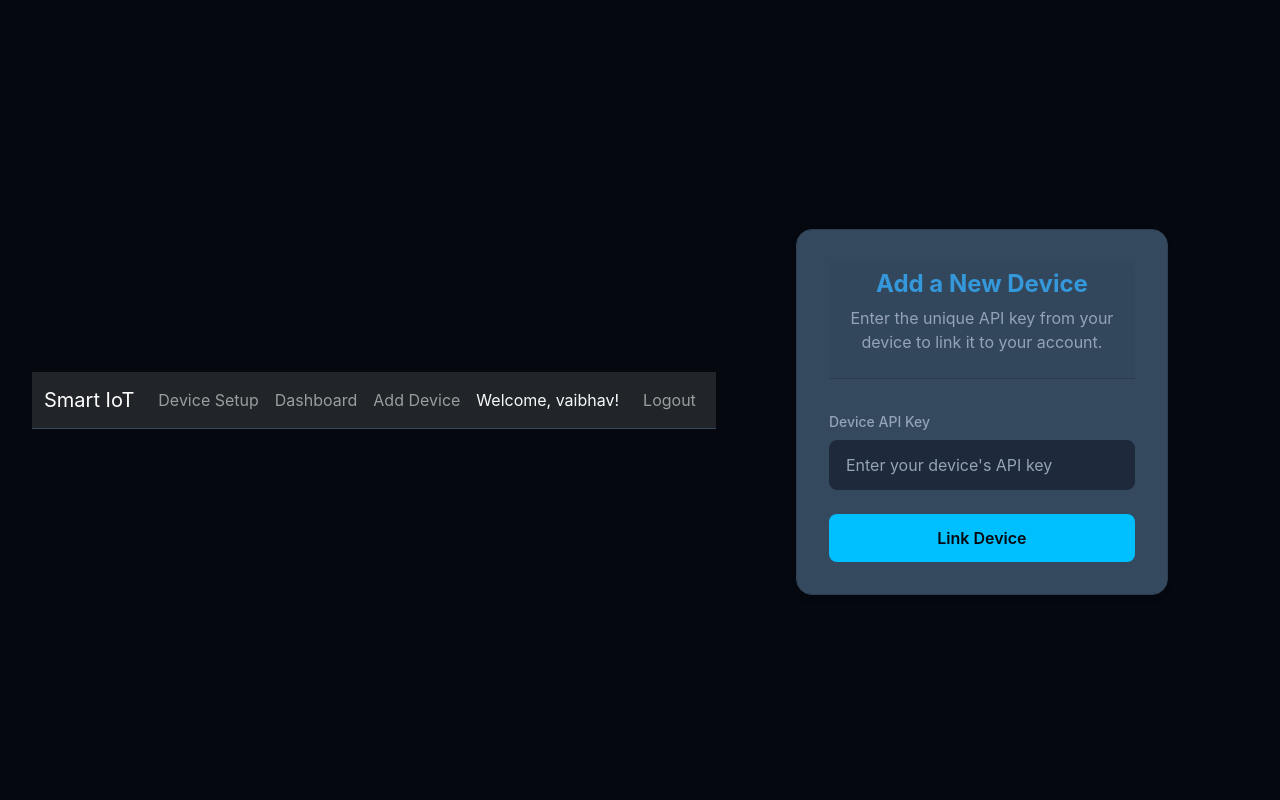
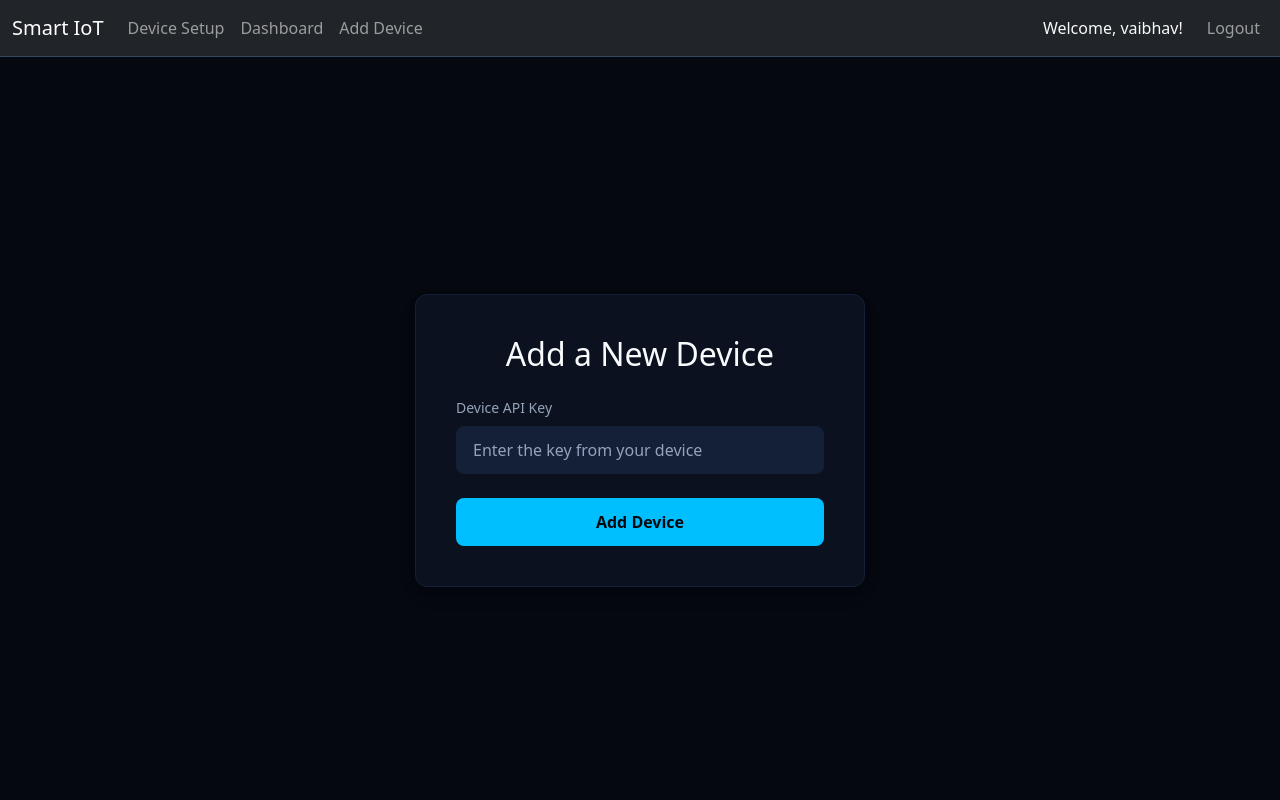
Before and after one commit to VEB4697/AI-Enengey-Monitering-System, a Django app: page /add-device/ in a window 1280 px wide. Run offline with Django 5.2, Linux system fonts and the light colour scheme; a user stored in the database is signed in; some libraries are stand-ins or nearby versions.

Commit message:
update add_device.html

```diff
--- a/iot_project/core/templates/core/add_device.html
+++ b/iot_project/core/templates/core/add_device.html
@@ -4,7 +4,7 @@
 {% block title %}Smart IoT - Add Device{% endblock %}
 
 {% block head_extra %}
-    <!-- Lucide Icons -->
+    <!-- Lucide Icons (still needed for other icons, but not for password toggle) -->
     <link href="https://cdnjs.cloudflare.com/ajax/libs/lucide/0.263.1/lucide.min.css" rel="stylesheet">
     <style>
         /* Your custom CSS from the sample, adapted and integrated */
@@ -26,165 +26,119 @@
             --accent: hsl(180, 100%, 50%); /* Cyan accent */
             --muted: hsl(222, 47%, 11%);
             --muted-foreground: hsl(215, 20.2%, 65.1%);
-            --border: hsl(217.2, 32.6%, 17.5%);
-            --input: hsl(217.2, 32.6%, 17.5%);
-            --ring: hsl(195, 100%, 50%);
-            --danger: hsl(0, 72%, 51%);
-            --success: hsl(142, 71%, 45%);
+            --border: hsl(222, 47%, 15%);
+            --input: hsl(222, 47%, 15%);
+            --ring: hsl(195, 100%, 50%); /* Primary accent for focus rings */
 
-            /* Typography */
-            --font-family: "Inter", sans-serif;
-            --text-sm: 0.875rem;
-            --text-base: 1rem;
-            --text-lg: 1.125rem;
-            --text-xl: 1.25rem;
-            --text-2xl: 1.5rem;
+            /* Dark theme specifics */
+            color-scheme: dark;
+            background-color: var(--background);
+            color: var(--foreground);
+            font-family: 'Inter', sans-serif;
         }
 
         body {
-            font-family: var(--font-family);
-            background-color: var(--background);
+            min-height: 100vh;
+            display: flex;
+            flex-direction: column;
+            background: var(--background);
             color: var(--foreground);
-            display: flex;
-            justify-content: center;
-            align-items: center;
-            min-height: 100vh;
-            padding: 2rem;
         }
 
         .container {
-            width: 100%;
-            max-width: 420px;
+            flex-grow: 1;
+            display: flex;
+            flex-direction: column;
+            justify-content: center;
+            align-items: center;
         }
 
-        .card {
+        .card-custom {
             background-color: var(--card);
-            color: var(--card-foreground);
-            border-radius: 1rem;
-            padding: 2rem;
-            box-shadow: 0 4px 6px rgba(0, 0, 0, 0.1);
             border: 1px solid var(--border);
+            border-radius: 12px;
+            box-shadow: 0 4px 6px rgba(0, 0, 0, 0.1), 0 10px 20px rgba(0, 0, 0, 0.05);
+            padding: 2.5rem;
+            width: 100%;
+            max-width: 450px;
         }
 
-        .card-header {
-            text-align: center;
-            margin-bottom: 2rem;
-        }
-
-        .card-title {
-            font-size: var(--text-2xl);
-            font-weight: 700;
-            color: var(--primary);
-            margin-bottom: 0.5rem;
-        }
-
-        .card-description {
-            font-size: var(--text-base);
-            color: var(--muted-foreground);
-        }
-
-        .form-group {
+        .form-group-custom {
             margin-bottom: 1.5rem;
         }
 
-        .input-label {
+        .label-custom {
             display: block;
-            font-size: var(--text-sm);
-            font-weight: 500;
+            font-size: 0.875rem;
+            color: var(--muted-foreground);
             margin-bottom: 0.5rem;
-            color: var(--muted-foreground);
         }
 
         .input-container-custom {
             position: relative;
-            background-color: var(--input);
-            border: 1px solid var(--border);
-            border-radius: 0.5rem;
-            transition: all 0.2s ease-in-out;
             display: flex;
             align-items: center;
-            overflow: hidden; /* Hide overflow of the circuit line effect */
-        }
-
-        .input-container-custom:focus-within {
-            box-shadow: 0 0 0 2px var(--ring);
-            transform: scale(1.02);
+            height: 48px;
+            background: var(--input);
+            border: 1px solid var(--border);
+            border-radius: 8px;
+            transition: all 0.2s ease-in-out;
         }
 
         .input-custom {
-            flex-grow: 1;
-            background-color: transparent;
-            color: var(--foreground);
-            font-size: var(--text-base);
+            width: 100%;
+            height: 100%;
             padding: 0.75rem 1rem;
+            background: transparent;
             border: none;
             outline: none;
-            width: 100%;
-            -webkit-appearance: none; /* Remove default styling on iOS */
+            color: var(--foreground);
+            font-size: 1rem;
+            border-radius: 8px;
         }
 
         .input-custom::placeholder {
             color: var(--muted-foreground);
         }
 
-        .button-primary {
-            display: flex;
-            justify-content: center;
-            align-items: center;
-            width: 100%;
-            padding: 0.75rem 1rem;
-            background-color: var(--primary);
-            color: var(--primary-foreground);
-            font-size: var(--text-base);
-            font-weight: 600;
-            border: none;
-            border-radius: 0.5rem;
-            cursor: pointer;
-            transition: background-color 0.2s ease-in-out, transform 0.1s ease-in-out;
+        .input-container-custom:focus-within {
+            box-shadow: 0 0 0 2px var(--ring);
         }
 
-        .button-primary:hover {
-            background-color: hsl(195, 100%, 40%);
-            transform: translateY(-2px);
+        .button-custom {
+            width: 100%;
+            padding: 0.75rem;
+            font-size: 1rem;
+            font-weight: 600;
+            text-align: center;
+            border: none;
+            border-radius: 8px;
+            cursor: pointer;
+            transition: all 0.2s ease-in-out;
+            background: var(--primary);
+            color: var(--primary-foreground);
         }
 
-        .button-primary:active {
-            transform: translateY(0);
+        .button-custom:hover {
+            background: hsl(195, 100%, 60%);
         }
 
-        /* Message styling */
-        .message-container {
-            margin-top: 1.5rem;
+        .text-center {
+            text-align: center;
         }
 
-        .message {
-            padding: 1rem;
-            margin-bottom: 0.5rem;
-            border-radius: 0.5rem;
-            font-size: var(--text-sm);
-            font-weight: 500;
+        .text-muted {
+            color: var(--muted-foreground);
         }
 
-        .message.success {
-            background-color: hsl(142, 71%, 20%);
-            color: var(--success);
-            border: 1px solid hsl(142, 71%, 35%);
-        }
-
-        .message.error, .message.warning {
-            background-color: hsl(0, 72%, 20%);
-            color: var(--danger);
-            border: 1px solid hsl(0, 72%, 35%);
-        }
-
-        /* Loading Spinner */
         .spinner {
-            border: 4px solid rgba(255, 255, 255, 0.3);
-            border-top: 4px solid var(--primary-foreground);
-            border-radius: 50%;
+            border: 4px solid rgba(255, 255, 255, 0.1);
             width: 24px;
             height: 24px;
-            animation: spin 1s linear infinite;
+            border-radius: 50%;
+            border-left-color: var(--foreground);
+            animation: spin 1s ease infinite;
+            display: none; /* Hidden by default */
         }
 
         @keyframes spin {
@@ -192,51 +146,49 @@
             100% { transform: rotate(360deg); }
         }
 
+        .message-container {
+            margin-bottom: 1rem;
+        }
+
+        .message {
+            padding: 1rem;
+            border-radius: 8px;
+            margin-bottom: 1rem;
+            font-weight: 500;
+        }
+
+        .message.success {
+            background-color: rgba(34, 197, 94, 0.2);
+            color: #22c55e;
+        }
+
+        .message.error {
+            background-color: rgba(239, 68, 68, 0.2);
+            color: #ef4444;
+        }
     </style>
 {% endblock %}
 
 {% block content %}
-<div class="container">
-    <div class="card">
-        <div class="card-header">
-            <h1 class="card-title">Add a New Device</h1>
-            <p class="card-description">Enter the unique API key from your device to link it to your account.</p>
-        </div>
-
-        <!-- This is where Django messages will be displayed -->
-        {% if messages %}
-        <div class="message-container">
-            {% for message in messages %}
-                <div class="message {% if message.tags %} {{ message.tags }} {% endif %}">
-                    {{ message }}
-                </div>
-            {% endfor %}
-        </div>
-        {% endif %}
-
+    <main class="d-flex w-100 h-100 align-items-center justify-content-center py-5">
+        <div class="card-custom">
+            <h2 class="text-center mb-4">Add a New Device</h2>
+            <div id="message-container"></div>
             <form id="add-device-form" method="post" action="{% url 'add_device_to_user' %}">
                 {% csrf_token %}
-            <div class="form-group">
-                <label for="device_api_key" class="input-label">Device API Key</label>
+                <div class="form-group-custom">
+                    <label for="id_device_api_key" class="label-custom">Device API Key</label>
                     <div class="input-container-custom">
-                    <input
-                        type="text"
-                        name="device_api_key"
-                        id="device_api_key"
-                        class="input-custom"
-                        placeholder="Enter your device's API key"
-                        required
-                    />
+                        <input type="text" id="id_device_api_key" name="device_api_key" class="input-custom" placeholder="Enter the key from your device" required>
                     </div>
                 </div>
-
-            <button type="submit" class="button-primary" id="submit-button">
-                <span id="button-text">Link Device</span>
-                <span id="spinner" class="spinner" style="display:none;"></span>
+                <button type="submit" id="submit-button" class="button-custom">
+                    <span id="button-text">Add Device</span>
+                    <div id="spinner" class="spinner mx-auto"></div>
                 </button>
             </form>
         </div>
-</div>
+    </main>
 
     <script>
         document.addEventListener('DOMContentLoaded', function() {
@@ -244,42 +196,36 @@
             const submitButton = document.getElementById('submit-button');
             const buttonText = document.getElementById('button-text');
             const spinner = document.getElementById('spinner');
-        const messageContainer = document.querySelector('.message-container');
+            const messageContainer = document.getElementById('message-container');
+
+            // Function to display messages dynamically
+            function displayMessage(text, type) {
+                if (!messageContainer) return;
+                messageContainer.innerHTML = `<div class="message ${type}">${text}</div>`;
+            }
 
             form.addEventListener('submit', function(event) {
-            // Prevent the default form submission
-            event.preventDefault();
+                event.preventDefault(); // Prevent default form submission
 
                 // Show loading state
                 submitButton.disabled = true;
                 buttonText.style.display = 'none';
                 spinner.style.display = 'block';
-
-            // Clear previous messages
-            if (messageContainer) {
-                messageContainer.innerHTML = '';
-            }
+                messageContainer.innerHTML = ''; // Clear previous messages
 
                 const formData = new FormData(form);
-            const data = {};
-            formData.forEach((value, key) => {
-                data[key] = value;
-            });
 
                 fetch(form.action, {
                     method: 'POST',
                     headers: {
-                    'Content-Type': 'application/json',
-                    'X-CSRFToken': data['csrfmiddlewaretoken']
+                        'X-CSRFToken': formData.get('csrfmiddlewaretoken')
                     },
-                body: JSON.stringify(data)
+                    body: formData
                 })
                 .then(response => response.json().then(json => {
-                // Check if the response was successful (status 2xx)
                     if (response.ok) {
-                    return json;
+                        return Promise.resolve(json);
                     } else {
-                    // Throw an error with the JSON response
                         return Promise.reject(json);
                     }
                 }))
@@ -303,17 +249,6 @@
                     spinner.style.display = 'none';
                 });
             });
-
-        // Function to display messages dynamically
-        function displayMessage(text, type) {
-            let container = messageContainer;
-            if (!container) {
-                container = document.createElement('div');
-                container.classList.add('message-container');
-                form.insertAdjacentElement('beforebegin', container);
-            }
-            container.innerHTML = `<div class="message ${type}">${text}</div>`;
-        }
         });
     </script>
 {% endblock %}
```
Lines whose indentation alone changed are shown as unchanged.
